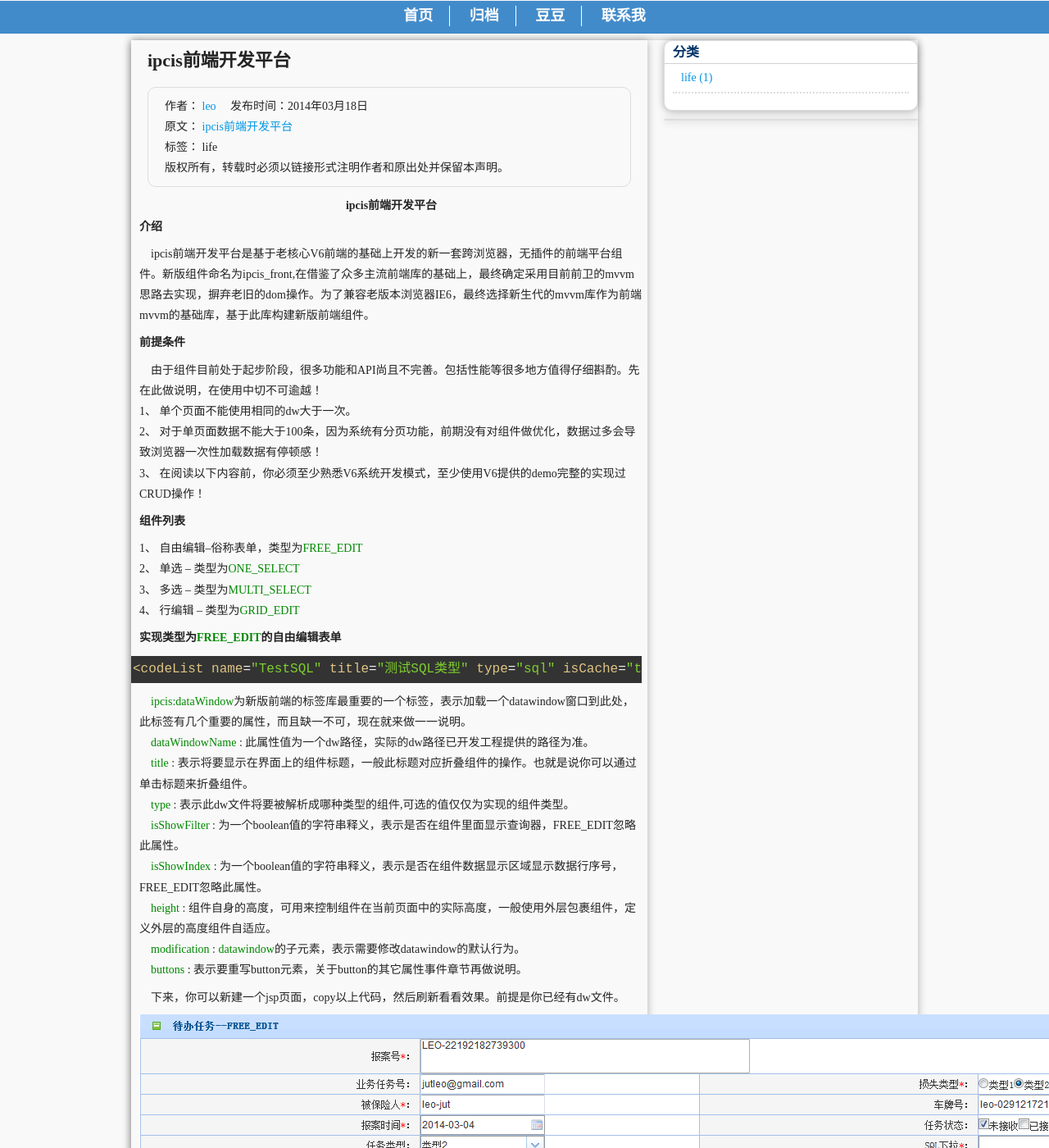
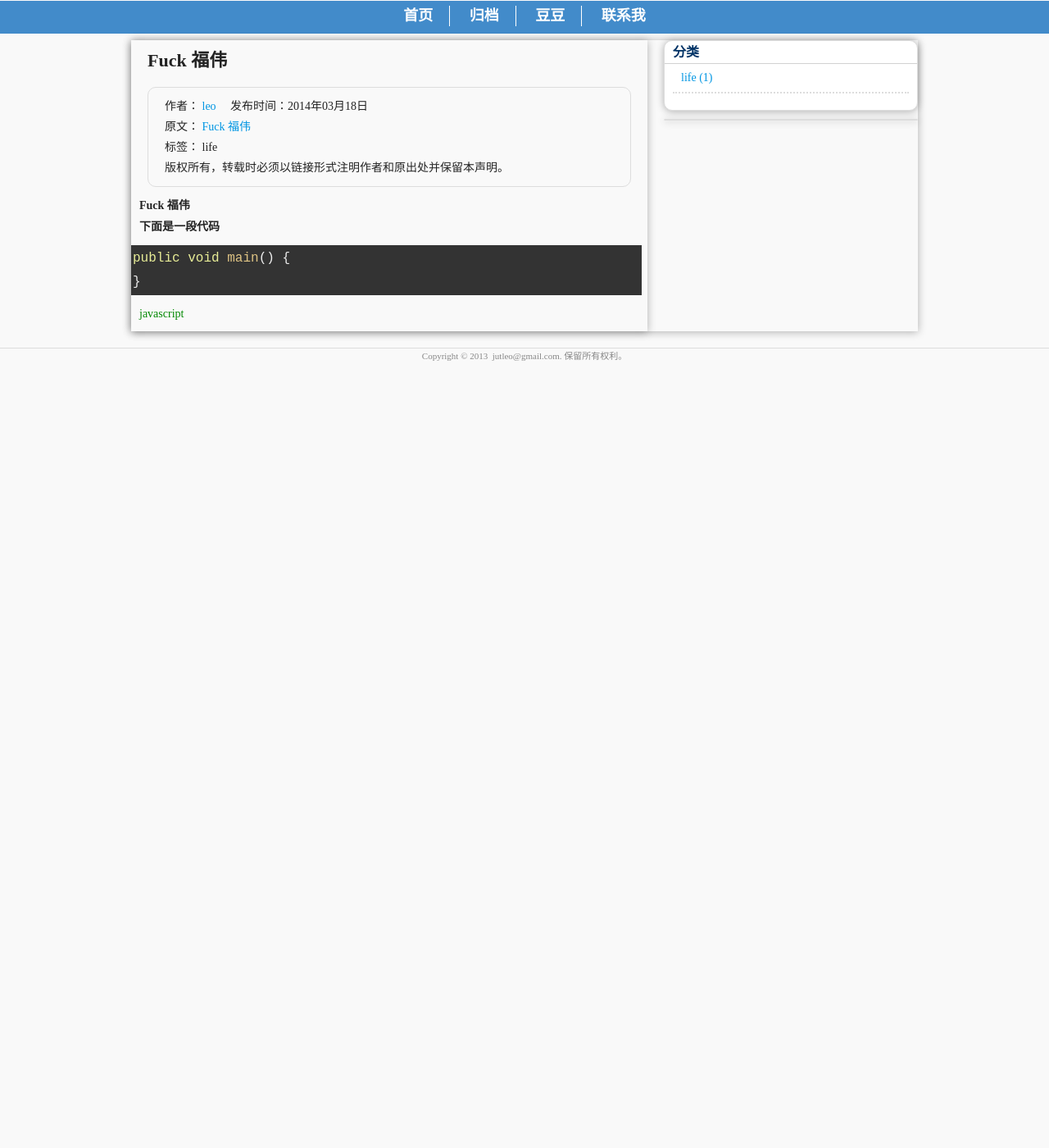
Before and after one commit to fwyang/fwyang.github.com, a Jekyll site: the page built from _posts/2014-03-18-test.md, in a window 1280 px wide and 1400 px high. Shown: the whole window at 82% size. Built offline with Jekyll 4.4.1, drawn with Linux system fonts in a browser that asks for light colours; Markdown is read by kramdown in place of the engine named in the settings; comment, search, counter and statistics services are not loaded.

Commit message:
Update 2014-03-18-test.md

```diff
--- a/_posts/2014-03-18-test.md
+++ b/_posts/2014-03-18-test.md
@@ -1,41 +1,17 @@
 ---
 layout: post
-title: "ipcis前端开发平台"
+title: "Fuck 福伟"
 tagline: "这是尽两年来第一次生病，感冒够磨人！"
 categories: life
 description: "&emsp;感冒在中医临床上分为风寒、风热、暑湿、表寒里热等型。很不幸，我属于表寒里热型，伴有重度头疼及手脚肿疼。"
 tags: life
 ---
 
-#<center>ipcis前端开发平台</center>
-##介绍
-&emsp;ipcis前端开发平台是基于老核心V6前端的基础上开发的新一套跨浏览器，无插件的前端平台组件。新版组件命名为ipcis_front,在借鉴了众多主流前端库的基础上，最终确定采用目前前卫的mvvm思路去实现，摒弃老旧的dom操作。为了兼容老版本浏览器IE6，最终选择新生代的mvvm库作为前端mvvm的基础库，基于此库构建新版前端组件。
-##前提条件
-&emsp;由于组件目前处于起步阶段，很多功能和API尚且不完善。包括性能等很多地方值得仔细斟酌。先在此做说明，在使用中切不可逾越！
-1、 单个页面不能使用相同的dw大于一次。
-2、 对于单页面数据不能大于100条，因为系统有分页功能，前期没有对组件做优化，数据过多会导致浏览器一次性加载数据有停顿感！
-3、 在阅读以下内容前，你必须至少熟悉V6系统开发模式，至少使用V6提供的demo完整的实现过CRUD操作！
-##组件列表
-1、 自由编辑--俗称表单，类型为`FREE_EDIT`
-2、 单选    -- 类型为`ONE_SELECT`
-3、 多选    -- 类型为`MULTI_SELECT`
-4、 行编辑  -- 类型为`GRID_EDIT`
+###Fuck 福伟
+####下面是一段代码
 
-#实现类型为`FREE_EDIT`的自由编辑表单
+    public void main() {
 
-    <codeList name="TestSQL" title="测试SQL类型" type="sql" isCache="true" queryStr="select t.id, t.name, 'codeKind' from web_leo_demo t" />
+    }
 
-
-&emsp;`ipcis:dataWindow`为新版前端的标签库最重要的一个标签，表示加载一个datawindow窗口到此处，此标签有几个重要的属性，而且缺一不可，现在就来做一一说明。
-&emsp;`dataWindowName` : 此属性值为一个dw路径，实际的dw路径已开发工程提供的路径为准。
-&emsp;`title` : 表示将要显示在界面上的组件标题，一般此标题对应折叠组件的操作。也就是说你可以通过单击标题来折叠组件。
-&emsp;`type` : 表示此dw文件将要被解析成哪种类型的组件,可选的值仅仅为实现的组件类型。
-&emsp;`isShowFilter` : 为一个boolean值的字符串释义，表示是否在组件里面显示查询器，FREE_EDIT忽略此属性。
-&emsp;`isShowIndex` : 为一个boolean值的字符串释义，表示是否在组件数据显示区域显示数据行序号，FREE_EDIT忽略此属性。
-&emsp;`height` : 组件自身的高度，可用来控制组件在当前页面中的实际高度，一般使用外层包裹组件，定义外层的高度组件自适应。
-&emsp;`modification` : `datawindow`的子元素，表示需要修改datawindow的默认行为。
-&emsp;`buttons` : 表示要重写button元素，关于button的其它属性事件章节再做说明。
-
-&emsp;下来，你可以新建一个jsp页面，copy以上代码，然后刷新看看效果。前提是你已经有dw文件。
-
-![显示效果](/static/img/20140319001.png)
+`javascript`
```
